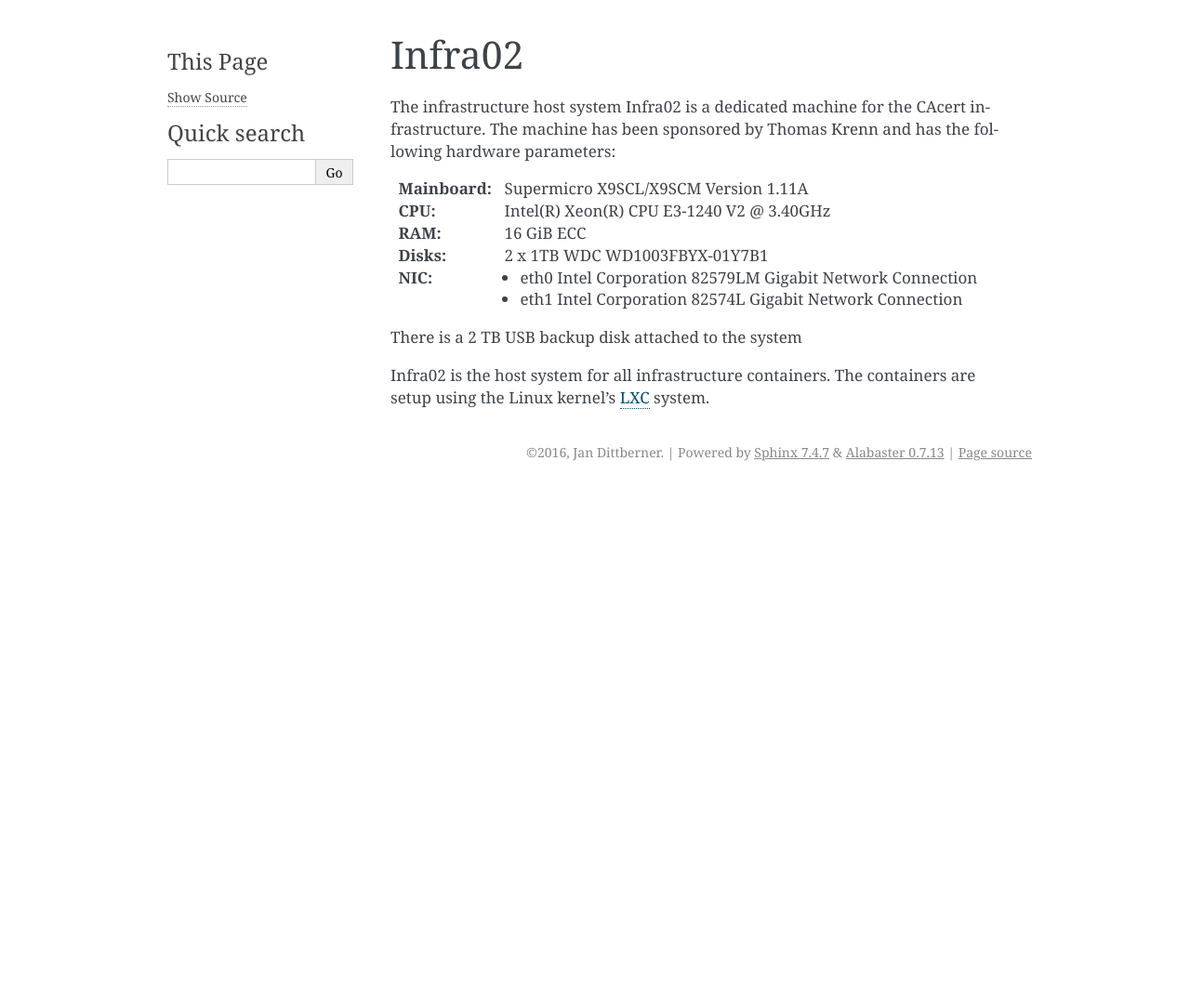
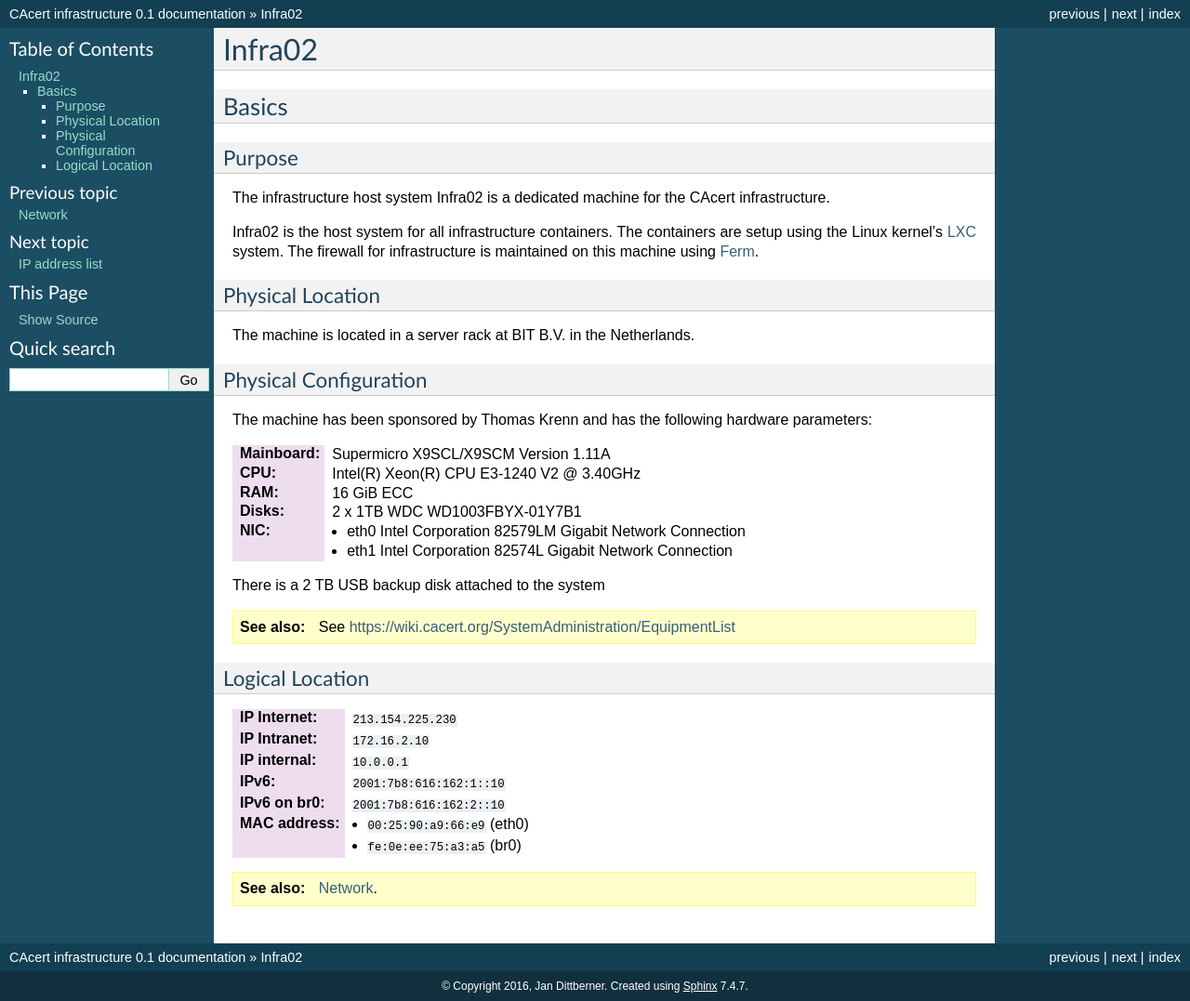
Before and after one commit to CAcertOrg/cacert-infradocs, a Sphinx documentation site: the page built from docs/infra02.rst, in a window 1280 px wide. Shown: the whole page at 93% size. Built offline with Sphinx 7.4.7, drawn with Linux system fonts in a browser that asks for light colours; cross-references to code outside the pages are shown as plain code; before the commit the page ends 900 px from its top, so only the background shows below that.

Commit message:
Add initial content for infra02 and configuration

```diff
--- a/docs/conf.py
+++ b/docs/conf.py
@@ -18,7 +18,7 @@ import os
 # If extensions (or modules to document with autodoc) are in another directory,
 # add these directories to sys.path here. If the directory is relative to the
 # documentation root, use os.path.abspath to make it absolute, like shown here.
-#sys.path.insert(0, os.path.abspath('.'))
+sys.path.insert(0, os.path.abspath('.'))
 
 # -- General configuration ------------------------------------------------
 
@@ -30,6 +30,8 @@ import os
 # ones.
 extensions = [
     'sphinx.ext.todo',
+    'jandd.sphinxext.ip',
+    'jandd.sphinxext.mac',
 ]
 
 # Add any paths that contain templates here, relative to this directory.
@@ -75,7 +77,7 @@ language = None
 
 # List of patterns, relative to source directory, that match files and
 # directories to ignore when looking for source files.
-exclude_patterns = ['_build']
+exclude_patterns = ['_build', 'template.rst']
 
 # The reST default role (used for this markup: `text`) to use for all
 # documents.
@@ -109,7 +111,7 @@ todo_include_todos = True
 
 # The theme to use for HTML and HTML Help pages.  See the documentation for
 # a list of builtin themes.
-html_theme = 'alabaster'
+html_theme = 'classic'
 
 # Theme options are theme-specific and customize the look and feel of a theme
 # further.  For a list of options available for each theme, see the
--- a/docs/index.rst
+++ b/docs/index.rst
@@ -17,11 +17,11 @@ Contents:
 
    network
    infra02
+   iplist
 
 
 Indices and tables
 ==================
 
 * :ref:`genindex`
-* :ref:`modindex`
 * :ref:`search`
--- a/docs/infra02.rst
+++ b/docs/infra02.rst
@@ -1,9 +1,33 @@
+=======
 Infra02
 =======
 
+Basics
+======
+
+Purpose
+-------
+
 The infrastructure host system Infra02 is a dedicated machine for the CAcert
-infrastructure. The machine has been sponsored by Thomas Krenn and has the
-following hardware parameters:
+infrastructure.
+
+Infra02 is the host system for all infrastructure containers. The containers
+are setup using the Linux kernel's LXC_ system. The firewall for infrastructure
+is maintained on this machine using Ferm_.
+
+.. _LXC: https://linuxcontainers.org/
+.. _Ferm: http://ferm.foo-projects.org/
+
+Physical Location
+-----------------
+
+The machine is located in a server rack at BIT B.V. in the Netherlands.
+
+Physical Configuration
+----------------------
+
+The machine has been sponsored by Thomas Krenn and has the following hardware
+parameters:
 
 :Mainboard: Supermicro X9SCL/X9SCM Version 1.11A
 :CPU: Intel(R) Xeon(R) CPU E3-1240 V2 @ 3.40GHz
@@ -16,7 +40,23 @@ following hardware parameters:
 
 There is a 2 TB USB backup disk attached to the system
 
-Infra02 is the host system for all infrastructure containers. The containers
-are setup using the Linux kernel's LXC_ system.
+.. seealso::
 
-.. _LXC: https://linuxcontainers.org/
+   See https://wiki.cacert.org/SystemAdministration/EquipmentList
+
+Logical Location
+----------------
+
+:IP Internet: :ip:v4:`213.154.225.230`
+:IP Intranet: :ip:v4:`172.16.2.10`
+:IP internal: :ip:v4:`10.0.0.1`
+:IPv6: :ip:v6:`2001:7b8:616:162:1::10`
+:IPv6 on br0: :ip:v6:`2001:7b8:616:162:2::10`
+:MAC address:
+
+  * :mac:`00:25:90:a9:66:e9` (eth0)
+  * :mac:`fe:0e:ee:75:a3:a5` (br0)
+
+.. seealso::
+
+   :doc:`network`.
```
Also changed, not shown: docs/iplist.rst (added, +35 -0 lines), docs/network.rst (+21 -5 lines), docs/template.rst (added, +269 -0 lines), 1 other file.
